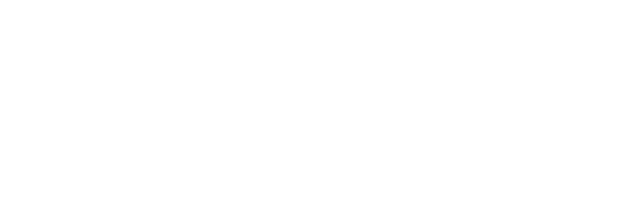
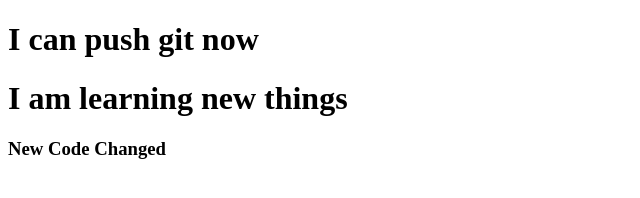
Before and after one commit to saeedalhasan/my-second-repo, a plain HTML site: page index.html in a window 1280 px wide. Shown: the whole page, without its empty margins (0-640 px from the left). Drawn offline with Linux system fonts and the light colour scheme.

Commit message:
added header

```diff
--- a/index.html
+++ b/index.html
@@ -7,6 +7,8 @@
     <title>My Second Git Repo</title>
 </head>
 <body>
-
+    <h1>I can push git now</h1>
+    <h1>I am learning new things</h1>
+    <h3>New Code Changed</h3>
 </body>
 </html>
```
